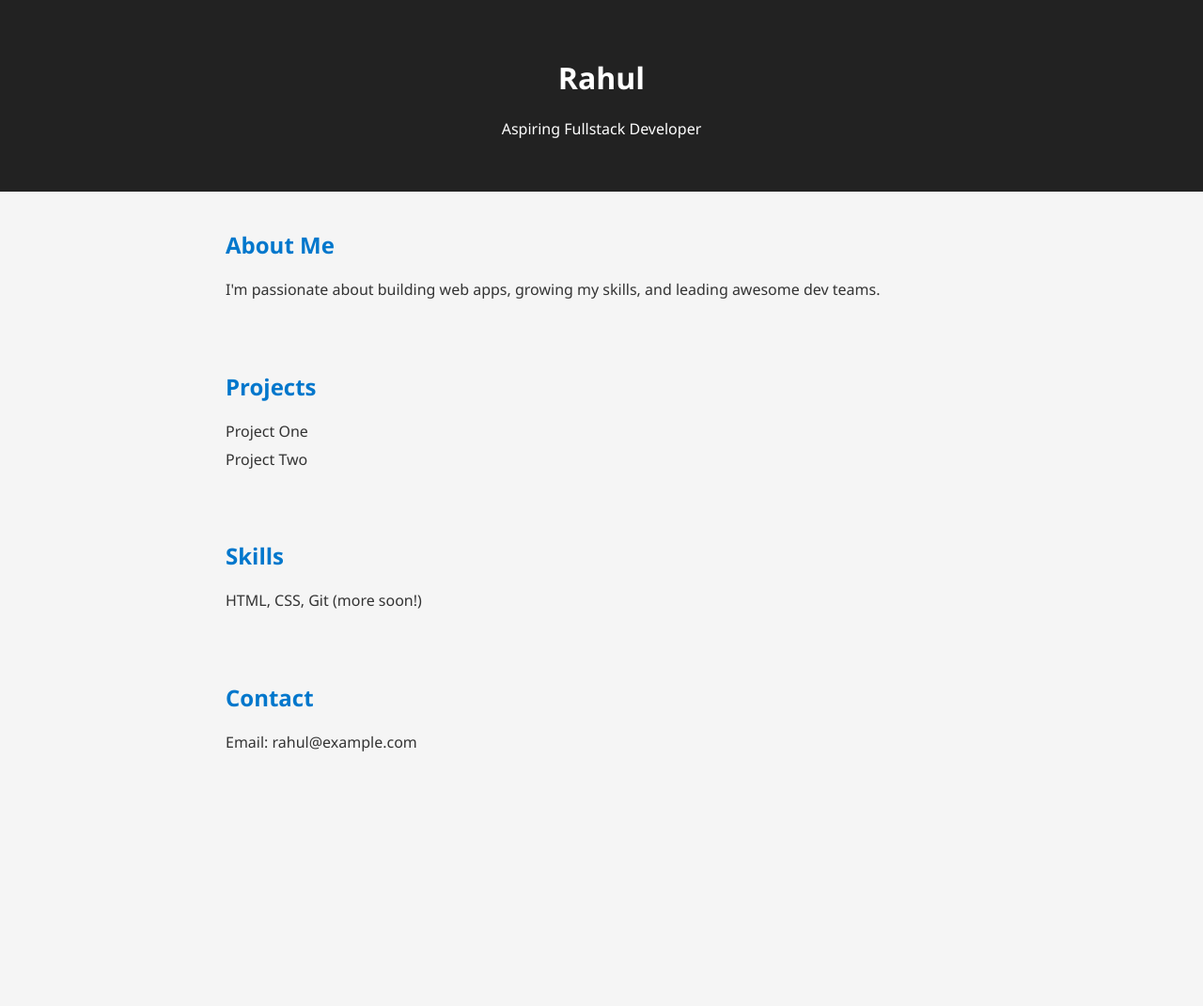
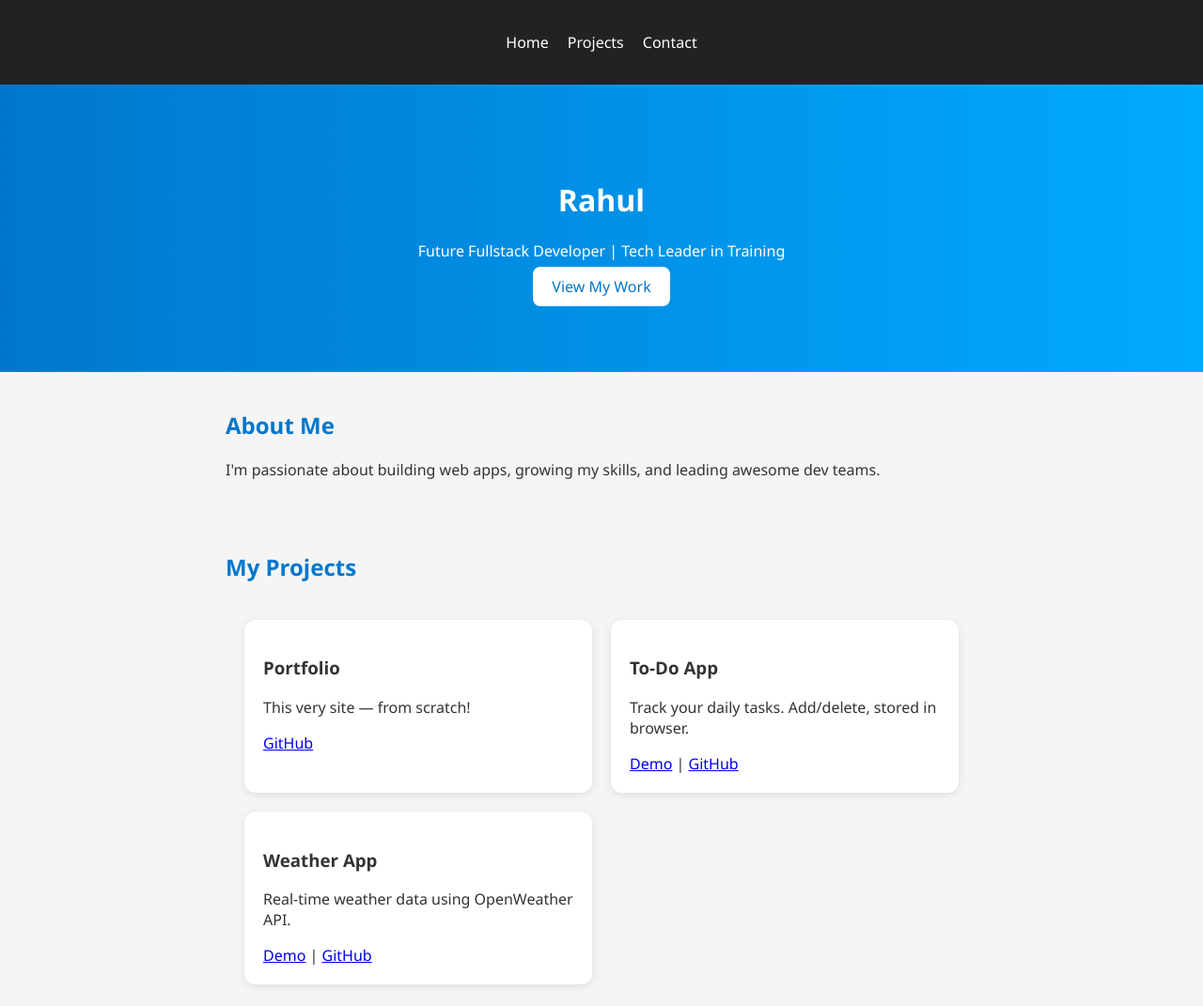
Before and after one commit to rahul-devs/portfolio-v1, a plain HTML site: page index.html in a window 1280 px wide. Shown: the top 1071 px of the page at 94% size. Before the commit the page ends 837 px from the top, so only its background shows below. Drawn offline with Linux system fonts and the light colour scheme.

Commit message:
Added V2 layout, projects, design polish

```diff
--- a/index.html
+++ b/index.html
@@ -7,22 +7,44 @@
   <link rel="stylesheet" href="style.css" />
 </head>
 <body>
-  <header>
-    <h1>Rahul</h1>
-    <p>Aspiring Fullstack Developer</p>
-  </header>
+    <nav>
+        <ul>
+          <li><a href="#home">Home</a></li>
+          <li><a href="#projects">Projects</a></li>
+          <li><a href="#contact">Contact</a></li>
+        </ul>
+      </nav>
 
-  <section class="about">
+      <header id="home">
+        <h1>Rahul</h1>
+        <p>Future Fullstack Developer | Tech Leader in Training</p>
+        <a href="#projects">View My Work</a>
+      </header>
+
+  <section id="about">
     <h2>About Me</h2>
     <p>I'm passionate about building web apps, growing my skills, and leading awesome dev teams.</p>
   </section>
 
-  <section class="projects">
-    <h2>Projects</h2>
-    <ul>
-      <li>Project One</li>
-      <li>Project Two</li>
-    </ul>
+  <section id="projects">
+    <h2>My Projects</h2>
+    <div class="projects-grid">
+      <div class="project-card">
+        <h3>Portfolio</h3>
+        <p>This very site — from scratch!</p>
+        <a href="#">GitHub</a>
+      </div>
+      <div class="project-card">
+        <h3>To-Do App</h3>
+        <p>Track your daily tasks. Add/delete, stored in browser.</p>
+        <a href="#">Demo</a> | <a href="#">GitHub</a>
+      </div>
+      <div class="project-card">
+        <h3>Weather App</h3>
+        <p>Real-time weather data using OpenWeather API.</p>
+        <a href="#">Demo</a> | <a href="#">GitHub</a>
+      </div>
+    </div>
   </section>
 
   <section class="skills">
--- a/style.css
+++ b/style.css
@@ -31,7 +31,51 @@ body {
   li {
     margin: 8px 0;
   }
+  nav {
+    background: #222;
+    color: white;
+    padding: 10px;
+  }
 
+  nav ul {
+    display: flex;
+    justify-content: center;
+    gap: 20px;
+    list-style: none;
+  }
+
+  nav a {
+    color: white;
+    text-decoration: none;
+  }
+
+  header {
+    background: linear-gradient(to right, #0077cc, #00aaff);
+    padding: 80px 20px;
+    text-align: center;
+    color: white;
+  }
+
+  header a {
+    background: white;
+    color: #0077cc;
+    padding: 10px 20px;
+    border-radius: 8px;
+    text-decoration: none;
+  }
+  .projects-grid {
+    display: grid;
+    grid-template-columns: repeat(auto-fit, minmax(250px, 1fr));
+    gap: 20px;
+    padding: 20px;
+  }
+
+  .project-card {
+    background: white;
+    padding: 20px;
+    border-radius: 12px;
+    box-shadow: 0 2px 8px rgba(0,0,0,0.1);
+  }
   /* Responsive layout */
   @media (max-width: 600px) {
     header {
```
